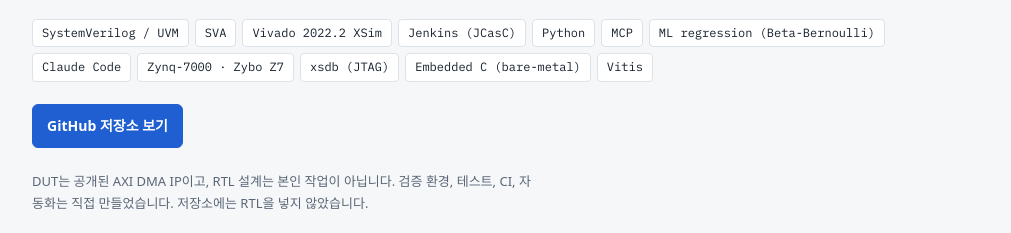
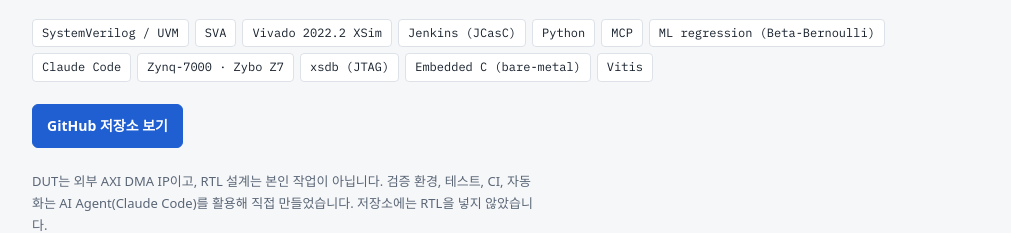
Before and after one commit to socdesignasic/dma-uvm-verif, a plain HTML site: page docs/index.html in a window 1280 px wide. Shown: the part 574-807 px from the top of the page, without its empty margins (134-1145 px from the left). Drawn offline with Linux system fonts and the light colour scheme; a web font is replaced by a local one.

Commit message:
docs: DUT 설명을 외부 IP로 정정, AI Agent 활용 명시

```diff
--- a/docs/index.html
+++ b/docs/index.html
@@ -166,7 +166,7 @@ footer { font-size: 13px; color: var(--muted); border-top: 1px solid var(--line)
   <div class="links">
     <a class="btn primary" href="https://github.com/socdesignasic/dma-uvm-verif" target="_blank" rel="noopener">GitHub 저장소 보기</a>
   </div>
-  <p class="note">DUT는 공개된 AXI DMA IP이고, RTL 설계는 본인 작업이 아닙니다. 검증 환경, 테스트, CI, 자동화는 직접 만들었습니다. 저장소에는 RTL을 넣지 않았습니다.</p>
+  <p class="note">DUT는 외부 AXI DMA IP이고, RTL 설계는 본인 작업이 아닙니다. 검증 환경, 테스트, CI, 자동화는 AI Agent(Claude Code)를 활용해 직접 만들었습니다. 저장소에는 RTL을 넣지 않았습니다.</p>
 </header>
 
 <section aria-labelledby="s-dut">
```
